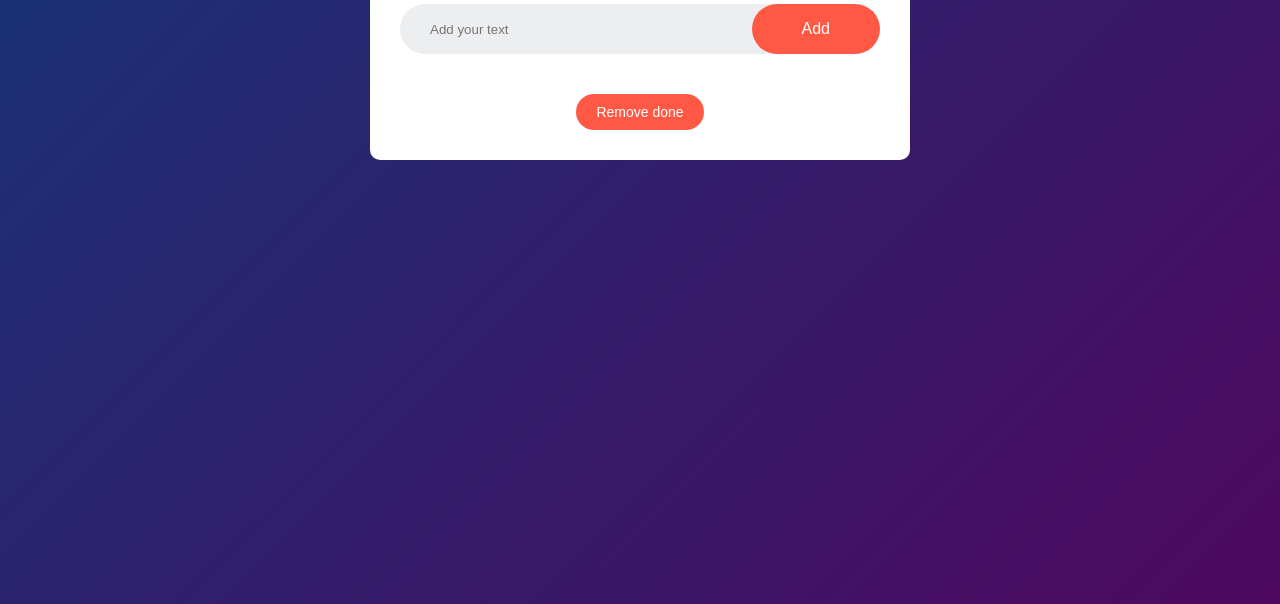
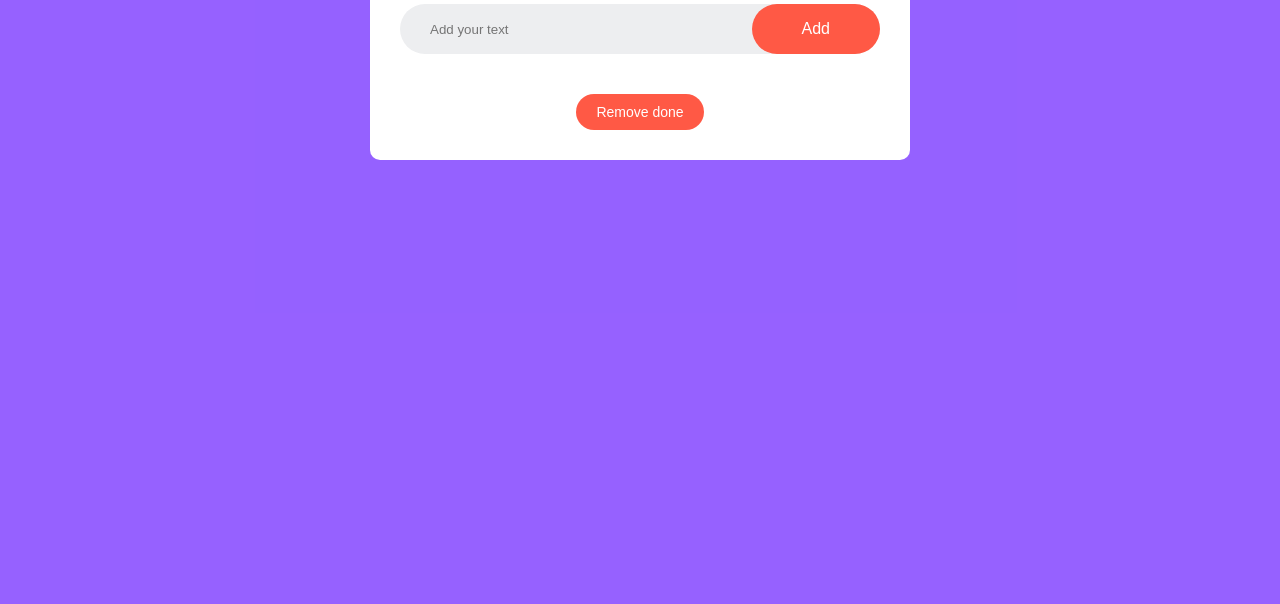
Before and after one commit to JGRex-Joy/web-todo, a plain HTML site: page index.html in a window 1280 px wide. Shown: the part 196-800 px from the top of the page. Drawn offline with Linux system fonts and the light colour scheme.

Commit message:
changed background color

```diff
--- a/styles.css
+++ b/styles.css
@@ -8,7 +8,7 @@
 .container{
     width: 100%;
     min-height: 100vh;
-    background: linear-gradient(135deg, #153577, #4e085f);
+    background: rgba(85, 0, 255, 0.62);
     padding: 10px;
 }
 
```
